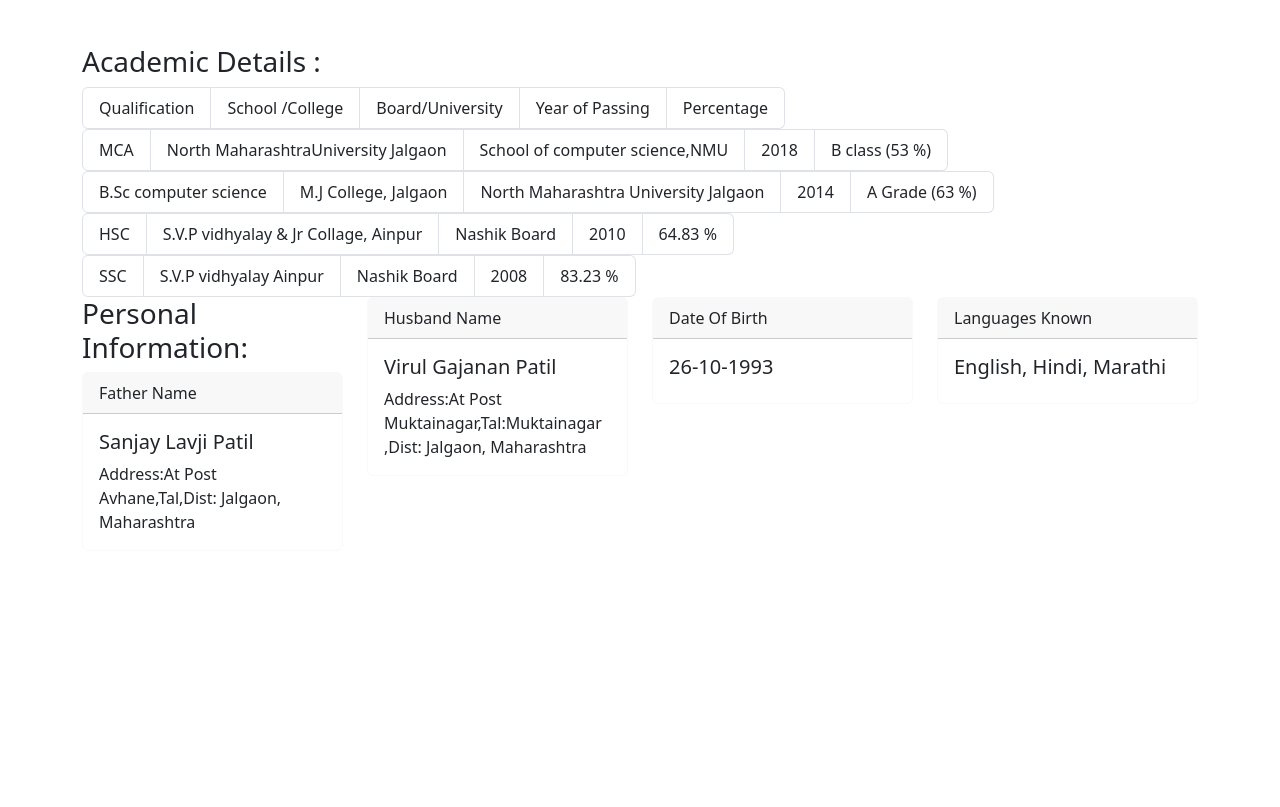
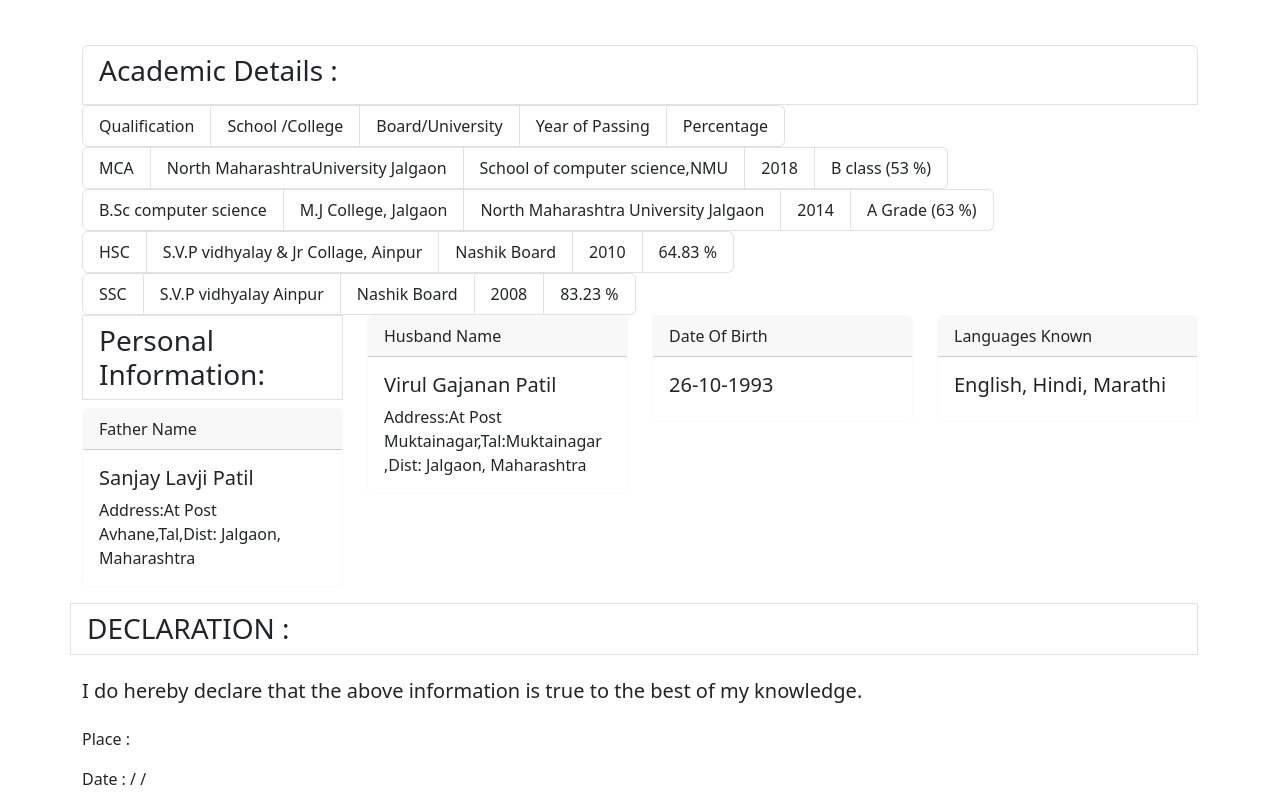
Before and after one commit to Shweta-patil26/resume, a plain HTML site: page index.html in a window 1280 px wide. Shown: the part 1377-2184 px from the top of the page. Before the commit the page ends 1944 px from the top, so only its background shows below. Drawn offline with nearby package versions, Linux system fonts and the light colour scheme.

Commit message:
declaration

```diff
--- a/index.html
+++ b/index.html
@@ -150,6 +150,7 @@
 <div class="container">
    <div class="row">
     <div class="col-sm-12">
+      <ul class="list-group">
     <li class="list-group-item d-flex justify-content-between align-items-center"><h3> Academic Details : </h3> </li>
         <ul class="list-group list-group-horizontal">
             <li class="list-group-item">Qualification</li>
@@ -186,15 +187,17 @@
             <li class="list-group-item">2008</li>
             <li class="list-group-item">83.23 %</li>
           </ul>
-
-    </div>
+        </ul>
+     </div>
    </div>
 
    </div>
    <div class="container">
     <div class="row">
       <div class="col-sm-3">
-    <h3><li class="list-group-item d-flex justify-content-between align-items-center">Personal Information:  </li></h3>
+  <ul class="list-group">
+       <h3><li class="list-group-item d-flex justify-content-between align-items-center">Personal Information:  </li></h3>
+  </ul>
    <div class="card border-light mb-3" style="max-width: 18rem;">
     <div class="card-header">Father Name</div>
     <div class="card-body">
@@ -229,6 +232,14 @@
   </div>
 </div>
 </div>
+   <div class="row">
+    <ul class="list-group">
+      <h3><li class="list-group-item d-flex justify-content-between align-items-center">DECLARATION :  </li></h3>
+ </ul>
+    <p><h5>I do hereby declare that the above information is true to the best of my knowledge. </h5></p>
+    <p> Place :</p>
+    <p>Date :  /  /  </p>
+   </div>
 
 
   </div>
```
